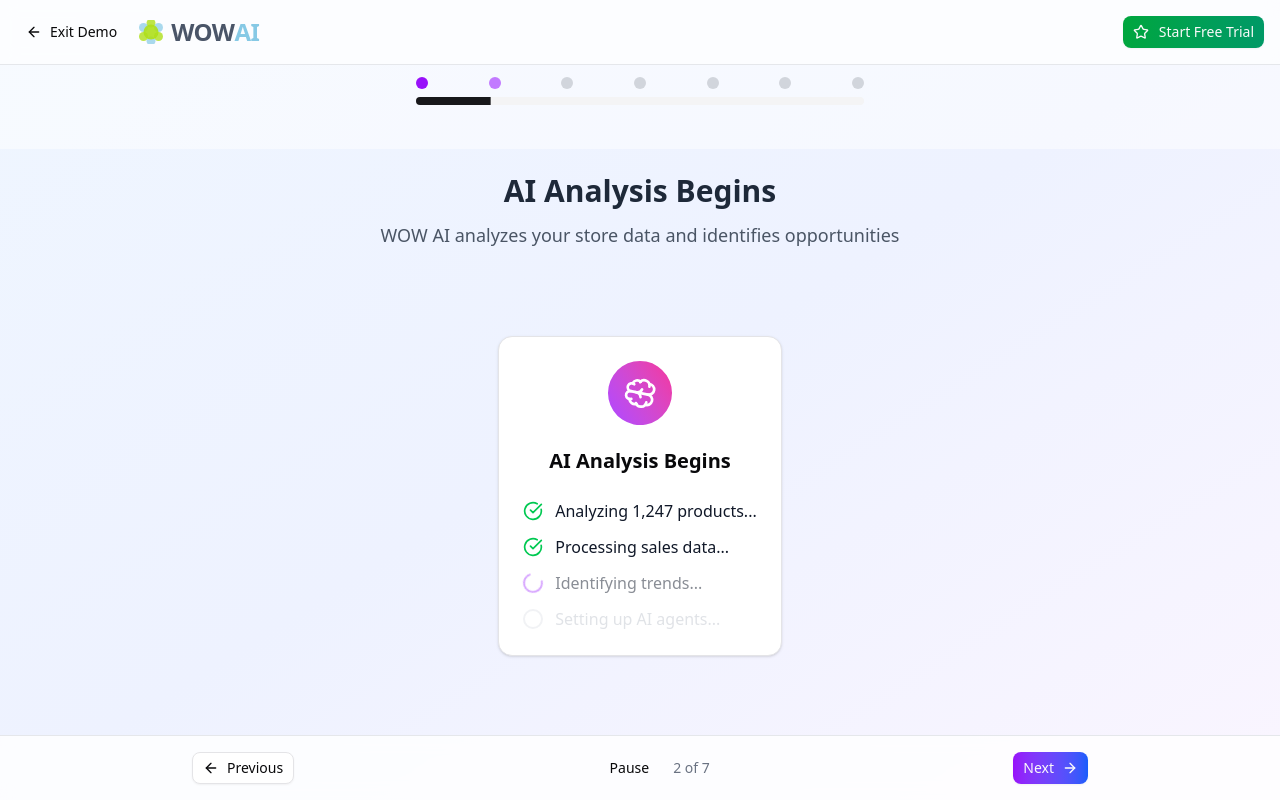
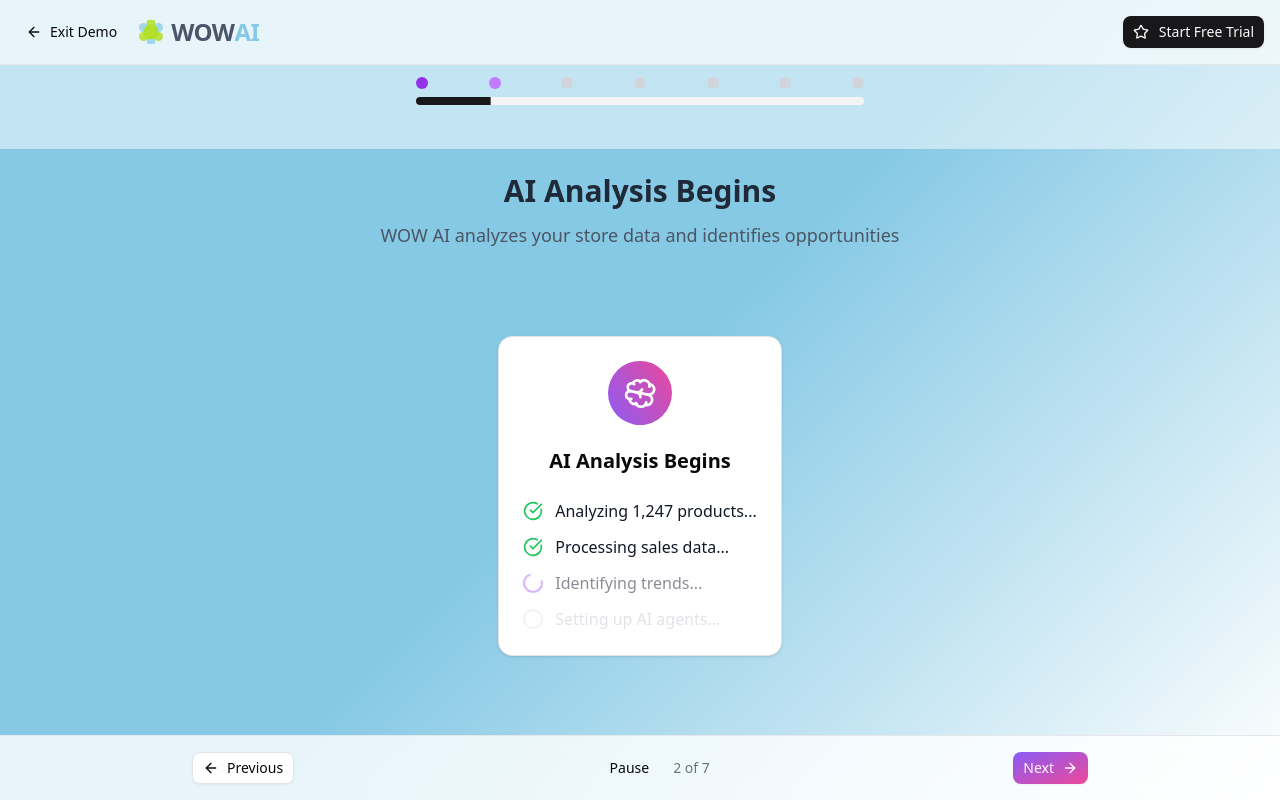
Before and after one commit to getwowai/showcase, a Next.js app: page /en/onboarding in a window 1280 px wide. Built offline with nearby package versions, Linux system fonts and the light colour scheme.

Commit message:
Centralize colors in global.css vars

```diff
--- a/src/app/[locale]/onboarding/page.tsx
+++ b/src/app/[locale]/onboarding/page.tsx
@@ -169,7 +169,7 @@
   return (
     <Card className="max-w-lg mx-auto">
       <CardHeader className="text-center">
-        <div className="w-16 h-16 bg-gradient-to-br from-blue-500 to-purple-600 rounded-full flex items-center justify-center mx-auto mb-4 text-white">
+        <div className="feature-icon gradient-feature-1 rounded-full mx-auto">
           <ShoppingCartIcon className="h-8 w-8" />
         </div>
         <CardTitle className="text-xl">
@@ -229,7 +229,7 @@
         <motion.div
           animate={{ rotate: 360 }}
           transition={{ duration: 2, repeat: Infinity, ease: "linear" }}
-          className="w-16 h-16 bg-gradient-to-br from-purple-500 to-pink-500 rounded-full flex items-center justify-center mx-auto mb-4 text-white"
+          className="feature-icon gradient-feature-2 rounded-full mx-auto"
         >
           <BrainIcon className="h-8 w-8" />
         </motion.div>
@@ -290,10 +290,10 @@
           animate={{ opacity: 1, y: 0 }}
           transition={{ delay: index * 0.2 }}
         >
-          <Card className="bg-white/80">
+          <Card className="surface-white">
             <CardContent className="p-4">
               <div className="flex items-center gap-3">
-                <div className="p-2 bg-gradient-to-br from-purple-500 to-blue-500 rounded-lg text-white">
+                <div className="p-2 gradient-feature-2 rounded-lg text-white">
                   {agent.icon}
                 </div>
                 <div className="flex-1">
@@ -341,7 +341,7 @@
           animate={{ opacity: 1, x: 0 }}
           transition={{ delay: index * 0.3 }}
         >
-          <Card className="bg-white/80">
+          <Card className="surface-white">
             <CardContent className="p-4">
               <div className="flex items-start gap-3">
                 <div
@@ -408,7 +408,7 @@
           {t("onboarding.chat.chatWithData")}
         </h3>
       </div>
-      <Card className="bg-white/80">
+      <Card className="surface-white">
         <CardHeader>
           <div className="flex items-center gap-2">
             <MessageCirclePlusIcon className="h-5 w-5 text-purple-600" />
@@ -485,10 +485,10 @@
           animate={{ opacity: 1, x: 0 }}
           transition={{ delay: index * 0.4 }}
         >
-          <Card className="bg-white/80">
+          <Card className="surface-white">
             <CardContent className="p-4">
               <div className="flex items-center gap-3">
-                <div className="p-2 bg-gradient-to-br from-green-500 to-emerald-500 rounded-lg text-white">
+                <div className="p-2 gradient-feature-3 rounded-lg text-white">
                   <RocketIcon className="h-5 w-5" />
                 </div>
                 <div className="flex-1">
@@ -545,7 +545,7 @@
           animate={{ opacity: 1, scale: 1 }}
           transition={{ delay: index * 0.2 }}
         >
-          <Card className="bg-white/80 text-center">
+          <Card className="surface-white text-center">
             <CardContent className="p-6">
               <div className={`text-3xl font-bold ${metric.color} mb-2`}>
                 {metric.value}
@@ -816,9 +816,9 @@
   };
 
   return (
-    <div className="fixed inset-0 z-50 bg-gradient-to-br from-blue-50 via-indigo-50 to-purple-50 flex flex-col">
+    <div className="fixed inset-0 z-50 flex flex-col">
       {/* Modal Header */}
-      <div className="flex items-center justify-between p-4 bg-white/80 backdrop-blur-sm border-b border-gray-200">
+      <div className="flex items-center justify-between p-4 surface-white border-b border-gray-200">
         <div className="flex items-center gap-3">
           <Link href={`/${locale}`}>
             <Button
@@ -835,7 +835,7 @@
         <div className="flex items-center gap-2">
           <Button
             size="sm"
-            className="bg-gradient-to-r from-green-600 to-emerald-600 hover:from-green-700 hover:to-emerald-700"
+            className="gradient-success"
             onClick={() =>
               window.open("https://accounts.getwow.ai/waitlist", "_blank")
             }
@@ -896,7 +896,7 @@
       </div>
 
       {/* Bottom Navigation */}
-      <div className="bg-white/80 backdrop-blur-sm border-t border-gray-200 p-4">
+      <div className="surface-white border-t border-gray-200 p-4">
         <div className="flex justify-between items-center max-w-4xl mx-auto">
           <Button
             variant="outline"
@@ -927,7 +927,7 @@
           {currentStep < onboardingSteps.length - 1 ? (
             <Button
               onClick={nextStep}
-              className="flex items-center gap-2 bg-gradient-to-r from-purple-600 to-blue-600"
+              className="flex items-center gap-2 gradient-feature-2"
               size="sm"
             >
               <span className="hidden sm:inline">{t("onboarding.next")}</span>
@@ -935,7 +935,7 @@
             </Button>
           ) : (
             <Button
-              className="flex items-center gap-2 bg-gradient-to-r from-green-600 to-emerald-600 hover:from-green-700 hover:to-emerald-700"
+              className="flex items-center gap-2 gradient-success"
               size="sm"
               onClick={() =>
                 window.open("https://accounts.getwow.ai/waitlist", "_blank")
@@ -957,7 +957,8 @@
           initial={{ opacity: 0 }}
           animate={{ opacity: 1 }}
           transition={{ delay: 2 }}
-          className="absolute inset-0 bg-black/50 flex items-center justify-center p-4 z-10"
+          className="absolute inset-0 flex items-center justify-center p-4 z-10"
+          style={{ background: 'var(--surface-overlay)' }}
         >
           <motion.div
             initial={{ scale: 0.8, opacity: 0 }}
@@ -975,7 +976,7 @@
             <div className="space-y-3">
               <Button
                 size="lg"
-                className="w-full text-lg bg-gradient-to-r from-purple-600 to-blue-600 hover:from-purple-700 hover:to-blue-700"
+                className="w-full text-lg gradient-feature-2"
                 onClick={() =>
                   window.open("https://accounts.getwow.ai/waitlist", "_blank")
                 }
--- a/src/app/globals.css
+++ b/src/app/globals.css
@@ -47,6 +47,91 @@
   --color-wow-lime: #aedf1a;
   --color-wow-blue: #86c9e5;
   --color-wow-charcoal: #4a5568;
+
+  /* Consistent Gradient Patterns */
+  --gradient-primary: linear-gradient(to right, var(--color-wow-lime), var(--color-wow-blue));
+  --gradient-primary-hover: linear-gradient(to right, color-mix(in srgb, var(--color-wow-lime) 90%, black), color-mix(in srgb, var(--color-wow-blue) 90%, black));
+  --gradient-secondary: linear-gradient(135deg, var(--color-wow-blue) 0%, var(--color-wow-blue) 50%, rgba(255, 255, 255, 0.3) 100%);
+  --gradient-feature-1: linear-gradient(to bottom right, #3b82f6, #06b6d4);
+  --gradient-feature-2: linear-gradient(to bottom right, #8b5cf6, #ec4899);
+  --gradient-feature-3: linear-gradient(to bottom right, #10b981, #059669);
+  --gradient-feature-4: linear-gradient(to bottom right, #f59e0b, #ef4444);
+  --gradient-feature-5: linear-gradient(to bottom right, #6366f1, #8b5cf6);
+  --gradient-feature-6: linear-gradient(to bottom right, #eab308, #f59e0b);
+  --gradient-success: linear-gradient(to right, #16a34a, #059669);
+  --gradient-error: linear-gradient(to right, #dc2626, #b91c1c);
+  --gradient-warning: linear-gradient(to right, #d97706, #b45309);
+  --gradient-info: linear-gradient(to right, #0891b2, #0e7490);
+
+  /* Surface colors with transparency */
+  --surface-white: rgba(255, 255, 255, 0.8);
+  --surface-white-strong: rgba(255, 255, 255, 0.9);
+  --surface-glass: rgba(255, 255, 255, 0.1);
+  --surface-overlay: rgba(0, 0, 0, 0.5);
+
+  /* Status colors */
+  --color-success: #10b981;
+  --color-success-light: #d1fae5;
+  --color-success-bg: #dcfce7;
+  --color-success-text: #166534;
+  --color-success-border: #bbf7d0;
+  --color-error: #ef4444;
+  --color-error-light: #fee2e2;
+  --color-error-bg: #fef2f2;
+  --color-error-text: #dc2626;
+  --color-error-border: #fecaca;
+  --color-warning: #f59e0b;
+  --color-warning-light: #fef3c7;
+  --color-warning-bg: #fffbeb;
+  --color-warning-text: #d97706;
+  --color-warning-border: #fed7aa;
+  --color-info: #3b82f6;
+  --color-info-light: #dbeafe;
+  --color-info-bg: #eff6ff;
+  --color-info-text: #1d4ed8;
+  --color-info-border: #bfdbfe;
+
+  /* Content colors */
+  --color-purple-50: #faf5ff;
+  --color-purple-100: #f3e8ff;
+  --color-purple-200: #e9d5ff;
+  --color-purple-500: #a855f7;
+  --color-purple-600: #9333ea;
+  --color-purple-700: #7c3aed;
+  --color-red-50: #fef2f2;
+  --color-red-100: #fee2e2;
+  --color-red-200: #fecaca;
+  --color-red-600: #dc2626;
+  --color-red-700: #b91c1c;
+  --color-red-800: #991b1b;
+  --color-blue-50: #eff6ff;
+  --color-blue-100: #dbeafe;
+  --color-blue-200: #bfdbfe;
+  --color-blue-500: #3b82f6;
+  --color-blue-600: #2563eb;
+  --color-blue-700: #1d4ed8;
+  --color-blue-800: #1e40af;
+  --color-green-50: #f0fdf4;
+  --color-green-100: #dcfce7;
+  --color-green-500: #22c55e;
+  --color-green-600: #16a34a;
+  --color-green-800: #166534;
+  --color-yellow-50: #fefce8;
+  --color-yellow-100: #fef3c7;
+  --color-yellow-200: #fed7aa;
+  --color-yellow-600: #ca8a04;
+  --color-orange-50: #fff7ed;
+  --color-orange-600: #ea580c;
+  --color-gray-50: #f9fafb;
+  --color-gray-100: #f3f4f6;
+  --color-gray-200: #e5e7eb;
+  --color-gray-300: #d1d5db;
+  --color-gray-400: #9ca3af;
+  --color-gray-500: #6b7280;
+  --color-gray-600: #4b5563;
+  --color-gray-700: #374151;
+  --color-gray-800: #1f2937;
+  --color-gray-900: #111827;
 }
 
 :root {
@@ -128,6 +213,12 @@
     @apply bg-background text-foreground;
   }
 
+  /* Global background override for wow-blue theme */
+  html {
+    background: var(--gradient-secondary);
+    min-height: 100vh;
+  }
+
   /* Arabic font family */
   .font-arabic {
     font-family: var(--font-noto-arabic), var(--font-inter), system-ui, sans-serif;
@@ -191,6 +282,95 @@
     text-align: left;
   }
 
+  /* Utility classes for consistent patterns */
+  .gradient-primary {
+    background: var(--gradient-primary);
+  }
+
+  .gradient-primary:hover {
+    background: var(--gradient-primary-hover);
+  }
+
+  .gradient-feature-1 { background: var(--gradient-feature-1); }
+  .gradient-feature-2 { background: var(--gradient-feature-2); }
+  .gradient-feature-3 { background: var(--gradient-feature-3); }
+  .gradient-feature-4 { background: var(--gradient-feature-4); }
+  .gradient-feature-5 { background: var(--gradient-feature-5); }
+  .gradient-feature-6 { background: var(--gradient-feature-6); }
+
+  .surface-glass {
+    background: var(--surface-glass);
+    backdrop-filter: blur(10px);
+  }
+
+  .surface-white {
+    background: var(--surface-white);
+    backdrop-filter: blur(10px);
+  }
+
+  .surface-white-strong {
+    background: var(--surface-white-strong);
+    backdrop-filter: blur(10px);
+  }
+
+  .feature-icon {
+    @apply w-16 h-16 rounded-2xl flex items-center justify-center text-white mb-4;
+  }
+
+  .benefit-icon {
+    @apply w-20 h-20 rounded-full flex items-center justify-center mx-auto mb-6 text-white;
+  }
+
+  /* Status color utilities */
+  .status-success { background-color: var(--color-success-bg); color: var(--color-success-text); border-color: var(--color-success-border); }
+  .status-error { background-color: var(--color-error-bg); color: var(--color-error-text); border-color: var(--color-error-border); }
+  .status-warning { background-color: var(--color-warning-bg); color: var(--color-warning-text); border-color: var(--color-warning-border); }
+  .status-info { background-color: var(--color-info-bg); color: var(--color-info-text); border-color: var(--color-info-border); }
+
+  /* Common color utilities */
+  .bg-gray-50 { background-color: var(--color-gray-50); }
+  .bg-gray-100 { background-color: var(--color-gray-100); }
+  .bg-purple-50 { background-color: var(--color-purple-50); }
+  .bg-purple-100 { background-color: var(--color-purple-100); }
+  .bg-purple-200 { background-color: var(--color-purple-200); }
+  .bg-purple-600 { background-color: var(--color-purple-600); }
+  .bg-red-50 { background-color: var(--color-red-50); }
+  .bg-red-100 { background-color: var(--color-red-100); }
+  .bg-blue-50 { background-color: var(--color-blue-50); }
+  .bg-blue-100 { background-color: var(--color-blue-100); }
+  .bg-blue-500 { background-color: var(--color-blue-500); }
+  .bg-green-50 { background-color: var(--color-green-50); }
+  .bg-green-100 { background-color: var(--color-green-100); }
+  .bg-green-500 { background-color: var(--color-green-500); }
+  .bg-yellow-50 { background-color: var(--color-yellow-50); }
+  .bg-yellow-100 { background-color: var(--color-yellow-100); }
+
+  .text-gray-400 { color: var(--color-gray-400); }
+  .text-gray-500 { color: var(--color-gray-500); }
+  .text-gray-600 { color: var(--color-gray-600); }
+  .text-gray-700 { color: var(--color-gray-700); }
+  .text-gray-800 { color: var(--color-gray-800); }
+  .text-gray-900 { color: var(--color-gray-900); }
+  .text-purple-600 { color: var(--color-purple-600); }
+  .text-purple-700 { color: var(--color-purple-700); }
+  .text-red-600 { color: var(--color-red-600); }
+  .text-red-800 { color: var(--color-red-800); }
+  .text-blue-600 { color: var(--color-blue-600); }
+  .text-blue-700 { color: var(--color-blue-700); }
+  .text-blue-800 { color: var(--color-blue-800); }
+  .text-green-500 { color: var(--color-green-500); }
+  .text-green-600 { color: var(--color-green-600); }
+  .text-green-800 { color: var(--color-green-800); }
+  .text-orange-600 { color: var(--color-orange-600); }
+
+  .border-gray-200 { border-color: var(--color-gray-200); }
+  .border-red-200 { border-color: var(--color-red-200); }
+  .border-blue-200 { border-color: var(--color-blue-200); }
+  .border-green-200 { border-color: var(--color-success-border); }
+  .border-yellow-200 { border-color: var(--color-yellow-200); }
+  .border-purple-200 { border-color: var(--color-purple-200); }
+  .border-purple-500 { border-color: var(--color-purple-500); }
+
   :root {
     --sidebar-background: 0 0% 98%;
     --sidebar-foreground: 240 5.3% 26.1%;
```
Also changed, not shown: src/app/[locale]/page.tsx (+17 -17 lines).
